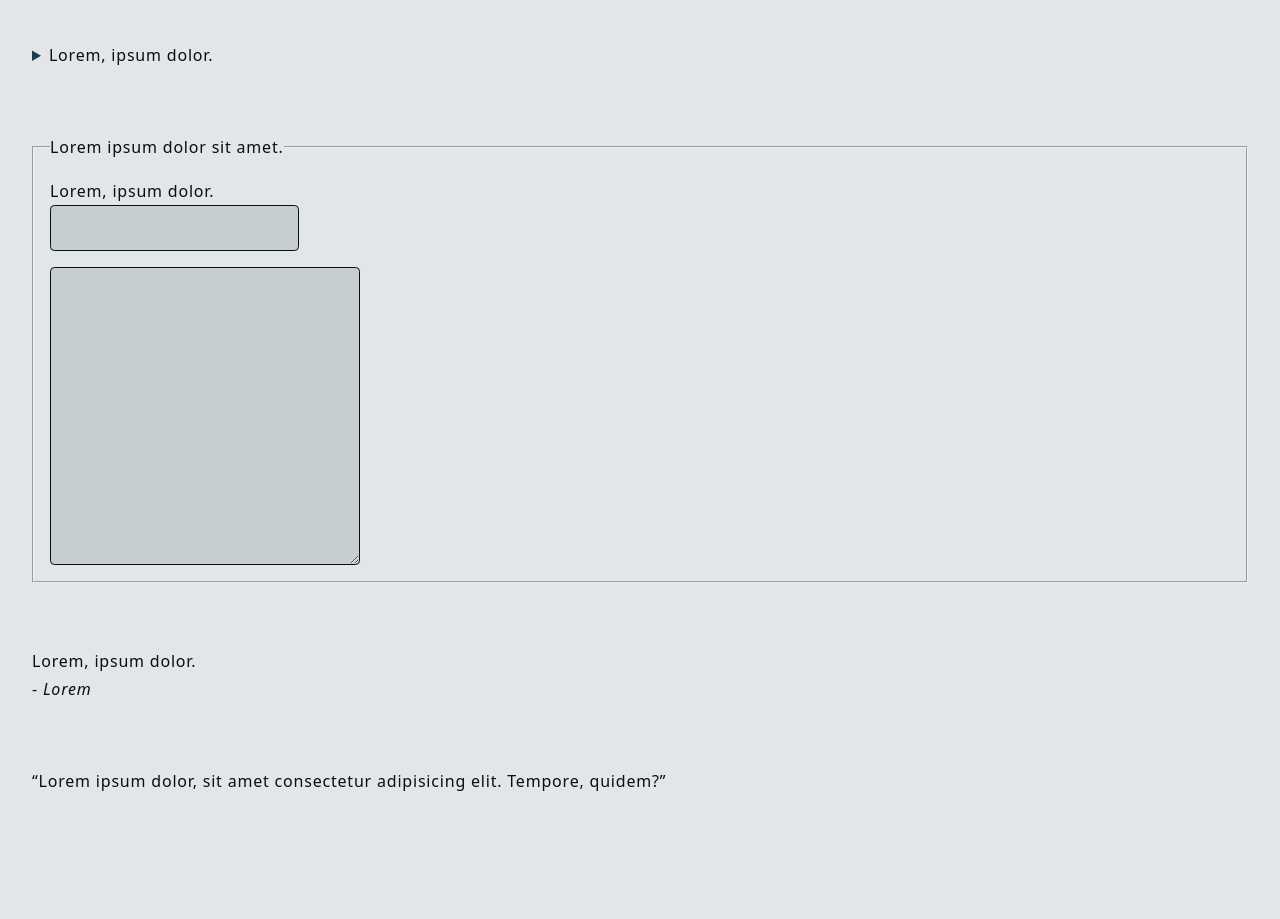
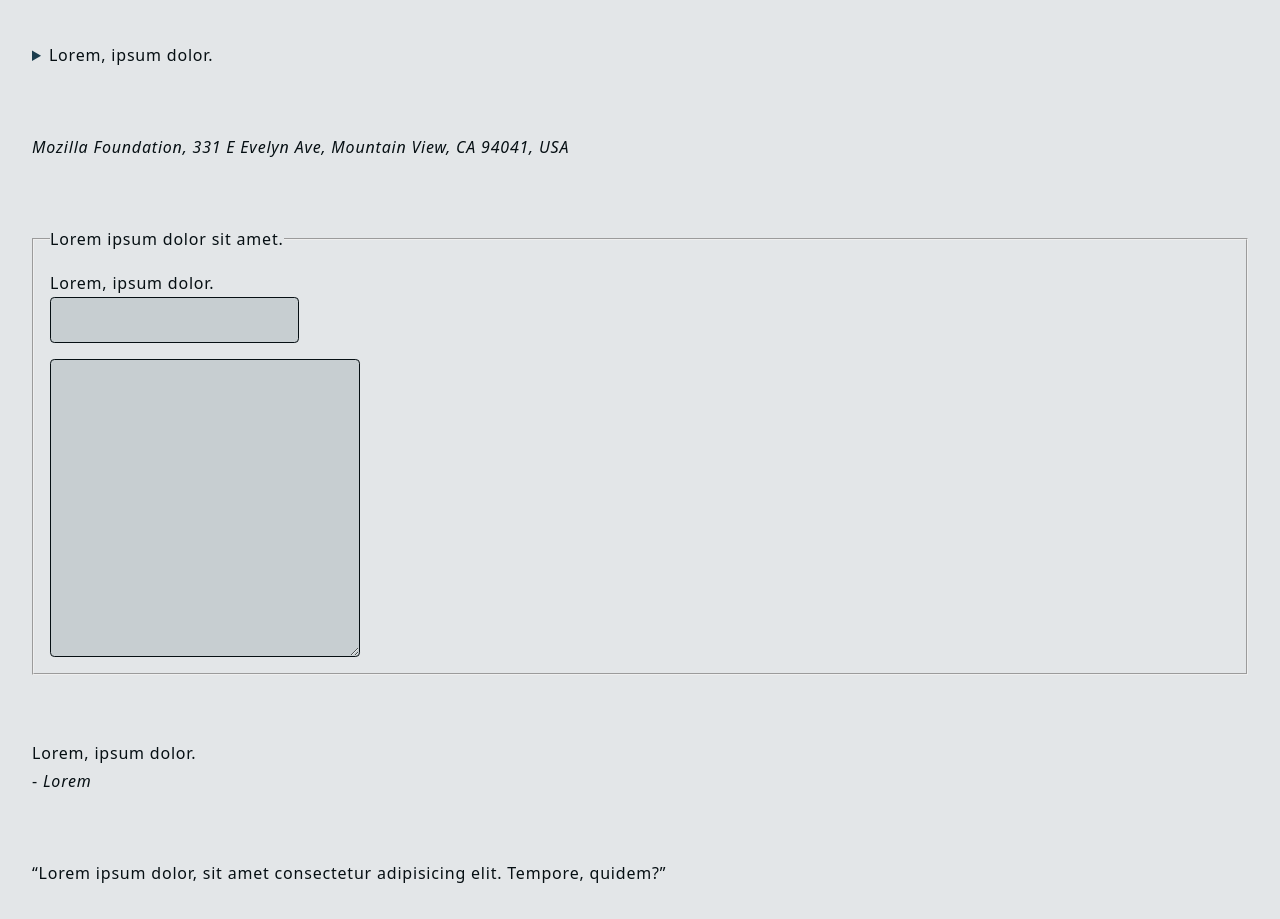
Before and after one commit to Draxerra/typography, a website built with Vite: page src/index.html in a window 1280 px wide. Shown: the part 1960-2879 px from the top of the page. Before the commit the page ends 2787 px from the top, so only its background shows below. Built offline with nearby package versions, Linux system fonts and the light colour scheme.

Commit message:
Add address

```diff
--- a/src/index.html
+++ b/src/index.html
@@ -54,6 +54,12 @@
       <summary>Lorem, ipsum dolor.</summary>
       <p>Lorem ipsum dolor sit amet consectetur adipisicing elit. Earum repellendus blanditiis placeat assumenda error expedita temporibus doloribus reiciendis eius harum.</p>
     </details>
+    <address>
+      Mozilla Foundation,
+      331 E Evelyn Ave,
+      Mountain View, CA 94041,
+      USA
+    </address>
     <fieldset>
       <legend>Lorem ipsum dolor sit amet.</legend>
       <label for="test">Lorem, ipsum dolor.</label>
--- a/src/sass/base/_typography.scss
+++ b/src/sass/base/_typography.scss
@@ -70,8 +70,10 @@ li,
 dd,
 dt,
 button,
+fieldset,
 summary,
-figcaption {
+figcaption,
+address {
   max-inline-size: 45rem;
 }
 
```
